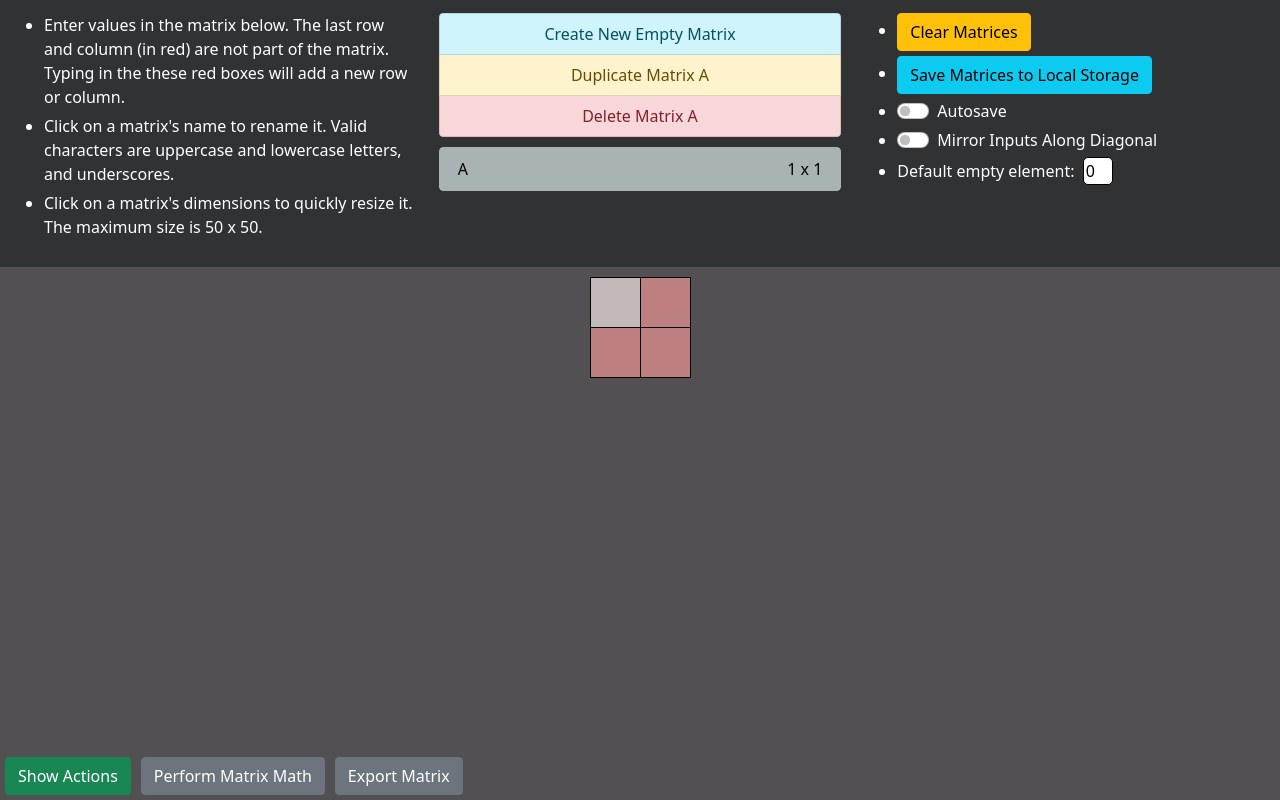
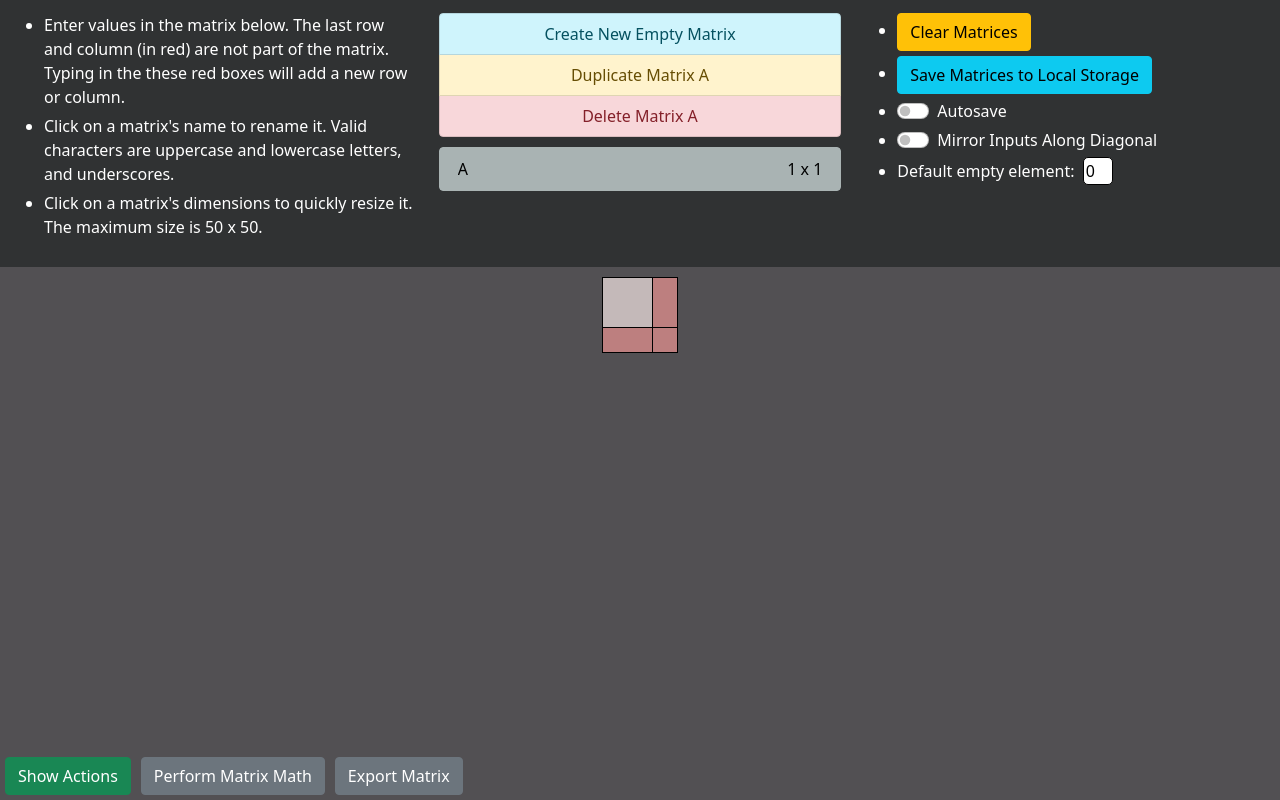
Before and after one commit to andrewctam/matrix-gen, a React (Create React App) app: page / in a window 1280 px wide. Built offline with nearby package versions, Linux system fonts and the light colour scheme.

Commit message:
Make the last box not red for 50x50s

```diff
--- a/src/App.js
+++ b/src/App.js
@@ -26,7 +26,6 @@ class App extends React.Component {
 
 
     render() {
-
         if (this.state.selection in this.state.matrices)
             var editor = <MatrixEditor
                 matrix = {this.state.matrices[this.state.selection]}
@@ -75,6 +74,8 @@ class App extends React.Component {
             if (this.state.autoSave)
             this.saveToLocalStorage();
         });
+
+        console.log(this.state.matrices)
     }
 
     updateSelection = (selected) => {
--- a/src/editor/Box.js
+++ b/src/editor/Box.js
@@ -5,12 +5,31 @@ class Box extends React.Component {
         var lastRow = this.props.rows === this.props.row + 1;
         var lastCol = this.props.cols === this.props.col + 1;
 
-        return <td>
+        //if one of the rows or cols is the max size (50),
+        //force that last row/col to be a white background
+        //instead of a red background since there isn't a 51st box
+        var lastRowIn50 = this.props.row === 49 && this.props.rows === 51;
+        var lastColIn50 = this.props.col === 49 && this.props.cols === 51;
+
+        if ((lastRowIn50 && lastColIn50) ||                          //bottom right corner of 50 x 50
+            (lastRowIn50 && this.props.col < this.props.cols - 1) || //bottom row of 50 x m (excluding right most col)
+            (lastColIn50 && this.props.row < this.props.rows - 1)) { //right most col of n x 50 (excluding last row)
+            var forceLastFiftyStyle =  {
+                "background-color": "rgb(196, 185, 185)",
+                 "max-width": "50px",
+                 "width": "50px",
+                 "max-height": "50px",
+                 "height": "50px"
+            }
+        } else
+            forceLastFiftyStyle = null;
+
+        return <td style = {forceLastFiftyStyle}>
             <input
             autoComplete = "off"
             id = {this.props.row + ":" + this.props.col}
             value = {this.props.val}
-            tabIndex = {lastCol && this.props.row !== 0 ? -1 : ""}
+            tabIndex = {this.props.row !== 0 && lastCol ? -1 : ""}
             onChange = {(lastRow && lastCol ? this.handleAddBoth :
                                     lastRow ? this.handleAddRow :
                                     lastCol ? this.handleAddCol :
--- a/src/editor/MatrixEditor.js
+++ b/src/editor/MatrixEditor.js
@@ -147,7 +147,8 @@ class MatrixEditor extends React.Component {
 
 
     tryToDelete = (row, col) => {
-        if (row !== 50 && col !== 50 && (row === this.props.matrix.length - 1 || col === this.props.matrix[0].length - 1))
+        //Can not delete the red row/column
+        if (row === this.props.matrix.length - 1 || col === this.props.matrix[0].length - 1)
             return null;
 
         var temp = this.props.matrix;
--- a/src/editor/Table.css
+++ b/src/editor/Table.css
@@ -15,6 +15,7 @@ td {
     padding: 0;
     margin: 0;
     width: 50px;
+    height: 50px;
     background-color: white;
     border: 1px solid rgb(0, 0, 0);
 }
@@ -38,12 +39,24 @@ td>input {
 }
 
 
-tr:nth-last-child(1) {
+tr:nth-last-child(1) > td {
     background-color: rgb(189, 127, 127);
-    max-width: 50px;
+    max-height: 25px;
+    height: 25px;
 }
+
 
 td:nth-last-child(1) {
     background-color: rgb(189, 127, 127);
+    max-width: 25px;
+    width: 25px;
+}
+
+.lastInFifty {
+    background-color: rgb(196, 185, 185);
+    max-width: 50px;
+    width: 50px;
     max-height: 50px;
+    height: 50px;
+
 }
--- a/src/editor/Table.js
+++ b/src/editor/Table.js
@@ -9,11 +9,20 @@ class Table extends React.Component {
         var cols = this.props.matrix[0].length;
         var rows = this.props.matrix.length;
 
-        return this.props.matrix.map( (x, i) =>
-            <tr key = {"row" + i}>
-            {
-                x.map( (y, j) => (
-                <Box
+        var tableRows = Array(rows).fill(Array(cols));
+        var eachRow;
+
+        var limitRows = Math.min(50, rows);
+        var limitCols = Math.min(50, cols);
+
+
+        for (var i = 0; i < limitRows; i++) {
+            eachRow = Array(cols);
+
+            for (var j = 0; j < limitCols; j++) {
+
+
+                eachRow[j] = <Box
                         addRow = {this.addRow}
                         addCol = {this.addCol}
                         addBoth = {this.addBoth}
@@ -26,9 +35,17 @@ class Table extends React.Component {
                         col = {j}
                         val = {this.props.matrix[i][j]}
                         key = {i + ";" + j}
-                />))
+
+
+
+
+                    />
             }
-            </tr>);
+
+            tableRows[i] = <tr key = {"row" + i}> {eachRow} </tr>
+        }
+
+        return tableRows;
     }
 
     addRow = (row, col, updated) => {
@@ -83,14 +100,14 @@ class Table extends React.Component {
 
 
     keyDown = (row, col, e) => {
-        if (e.keyCode === 16) {
+        if (e.keyCode === 16) { //shift
             if (this.props.matrix.length === (row + 1))
                 this.props.addRows(1);
             if (this.props.matrix[0].length === (col + 1))
                 this.props.addCols(1);
             }
 
-        if (e.keyCode === 8 && e.target.value === "") {
+        if (e.keyCode === 8 && e.target.value === "") { //delete
            this.props.tryToDelete(row, col);
         } else if (e.target.selectionStart === 0 && e.keyCode === 37)  { //Left
             if (col !== 0) {
--- a/src/inputs/ParameterTextInput.js
+++ b/src/inputs/ParameterTextInput.js
@@ -15,6 +15,4 @@ class ParameterTextInput extends React.Component {
     }
 }
 
-
-
 export default ParameterTextInput;
```
Also changed, not shown: 9 other files (tests, documents, lock files or other folders). Lines whose indentation alone changed are shown as unchanged.
